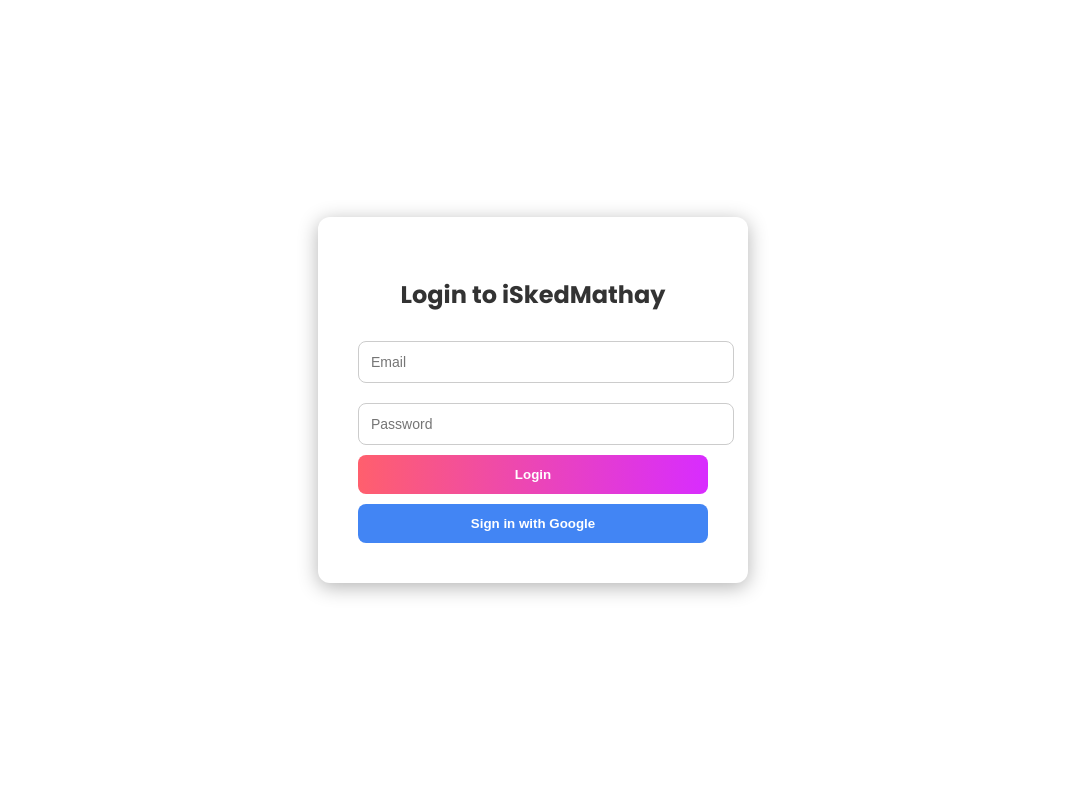
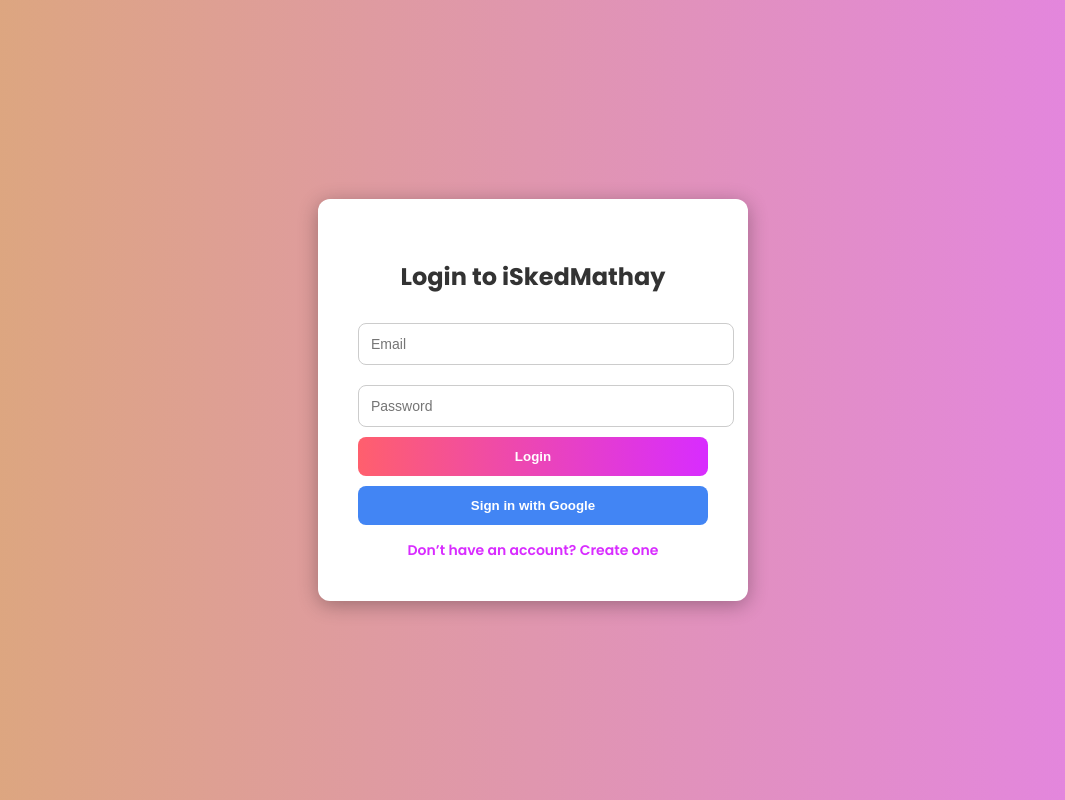
Before and after one commit to Nowiexx/iSkedMathay, a plain HTML site: page login.html in a window 1280 px wide. Shown: the whole page, without its empty margins (107-1172 px from the left). Drawn offline with Linux system fonts and the light colour scheme.

Commit message:
Update login.html

```diff
--- a/login.html
+++ b/login.html
@@ -11,7 +11,7 @@
   <style>
     body {
       font-family: "Poppins", sans-serif;
-      background: linear-gradient(to right, #ffffff, #ffffff);
+      background: linear-gradient(to right, #dca977, #e483e6);
       margin: 0;
       display: flex;
       justify-content: center;
@@ -62,9 +62,23 @@
       margin-top: 10px;
       background: #4285f4;
     }
+
+    .signup-link {
+      margin-top: 15px;
+      display: block;
+      font-size: 14px;
+      color: #d82cff;
+      text-decoration: none;
+      font-weight: 600;
+      transition: 0.3s;
+    }
+
+    .signup-link:hover {
+      color: #ff5f6d;
+      text-decoration: underline;
+    }
   </style>
 
-  <!-- Fade-in / Fade-out fix -->
   <script>
     document.addEventListener("DOMContentLoaded", () => {
       document.body.style.opacity = "1";
@@ -82,6 +96,8 @@
     <input type="password" id="password" placeholder="Password" required />
     <button id="loginBtn">Login</button>
     <button id="googleBtn" class="google-btn">Sign in with Google</button>
+    <!-- ✅ Added Create Account link -->
+    <a href="sign-up.html" class="signup-link">Don’t have an account? Create one</a>
   </div>
 
   <script type="module">
@@ -98,7 +114,7 @@
     const auth = getAuth(app);
     const provider = new GoogleAuthProvider();
 
-  // ✅ Create reusable toast notification
+    // Toast notification
     function showToast(message, type = "info") {
       const toast = document.createElement("div");
       toast.textContent = message;
@@ -107,11 +123,7 @@
       toast.style.left = "50%";
       toast.style.transform = "translateX(-50%)";
       toast.style.background =
-      type === "error"
-        ? "#ff4d4f"
-        : type === "success"
-        ? "#4CAF50"
-        : "#555";
+        type === "error" ? "#ff4d4f" : type === "success" ? "#4CAF50" : "#555";
       toast.style.color = "white";
       toast.style.padding = "12px 24px";
       toast.style.borderRadius = "8px";
@@ -122,14 +134,10 @@
       toast.style.opacity = "0";
       toast.style.transition = "opacity 0.4s ease, top 0.4s ease";
       document.body.appendChild(toast);
-
-    // Animate in
       requestAnimationFrame(() => {
         toast.style.opacity = "1";
         toast.style.top = "50px";
       });
-
-    // Remove after 3 seconds
       setTimeout(() => {
         toast.style.opacity = "0";
         toast.style.top = "30px";
@@ -137,7 +145,6 @@
       }, 3000);
     }
 
-  // ✅ Wait for DOM to load
     window.addEventListener("DOMContentLoaded", () => {
       const loginBtn = document.getElementById("loginBtn");
       const googleBtn = document.getElementById("googleBtn");
@@ -153,15 +160,12 @@
 
         try {
           const userCredential = await signInWithEmailAndPassword(auth, email, password);
-        console.log("✅ Login successful:", userCredential.user.email);
           showToast("Login successful! Redirecting...", "success");
-
           loginBtn.disabled = true;
           setTimeout(() => {
             window.location.href = "account-type.html";
           }, 1000);
         } catch (error) {
-        console.error("❌ Login failed:", error.code);
           switch (error.code) {
             case "auth/invalid-email":
               showToast("Invalid email format.", "error");
@@ -184,25 +188,19 @@
           showToast("Google login successful!", "success");
           setTimeout(() => (window.location.href = "index.html"), 1000);
         } catch (error) {
-        console.error("❌ Google login failed:", error.code);
           showToast("Google login failed. Please try again.", "error");
         }
       }
 
-    if (loginBtn)
       loginBtn.addEventListener("click", (e) => {
         e.preventDefault();
         login();
       });
-
-    if (googleBtn)
       googleBtn.addEventListener("click", (e) => {
         e.preventDefault();
         googleLogin();
       });
     });
   </script>
-
-
 </body>
 </html>
```
Lines whose indentation alone changed are shown as unchanged.
